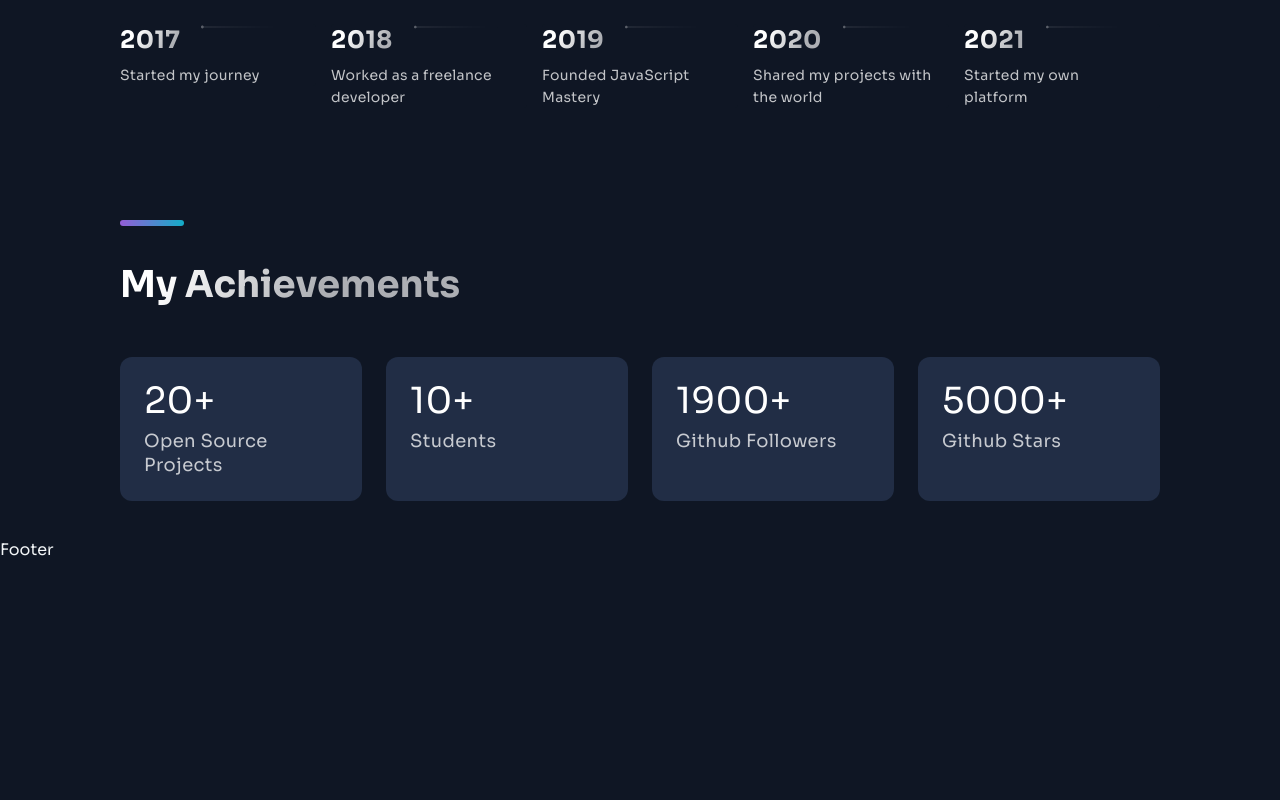
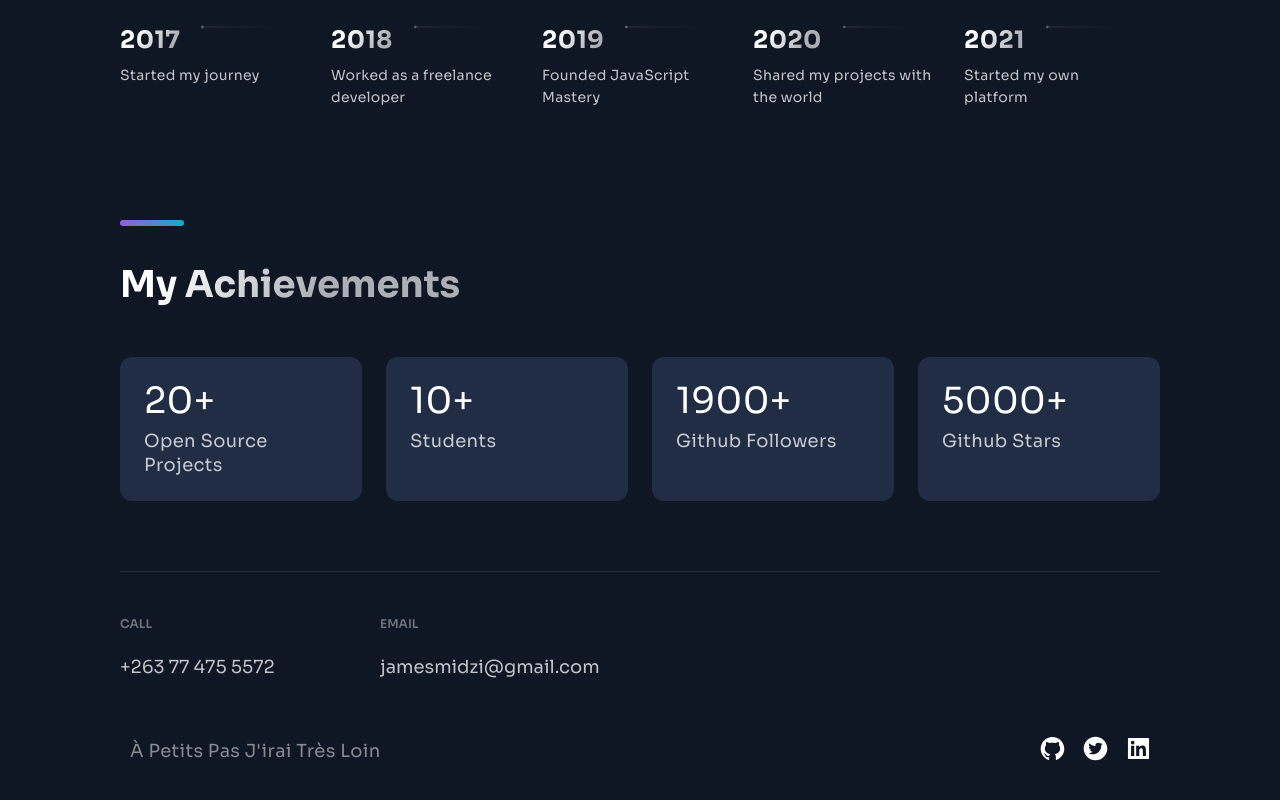
Before and after one commit to Psypher1/portfolio-next, a Next.js app: page / in a window 1280 px wide. Shown: the part 2599-3399 px from the top of the page. Before the commit the page ends 3159 px from the top, so only its background shows below. Built offline with nearby package versions, Linux system fonts and the light colour scheme.

Commit message:
The footer - the only thing that cooperated

```diff
--- a/src/components/Footer/Footer.js
+++ b/src/components/Footer/Footer.js
@@ -1,14 +1,58 @@
-import React from 'react';
-import { AiFillGithub, AiFillInstagram, AiFillLinkedin } from 'react-icons/ai';
+import React from "react";
+import {
+  AiFillGithub,
+  AiFillTwitterCircle,
+  AiFillLinkedin,
+} from "react-icons/ai";
 
-import { SocialIcons } from '../Header/HeaderStyles';
-import { CompanyContainer, FooterWrapper, LinkColumn, LinkItem, LinkList, LinkTitle, Slogan, SocialContainer, SocialIconsContainer } from './FooterStyles';
+import { SocialIcons } from "../Header/HeaderStyles";
+import {
+  CompanyContainer,
+  FooterWrapper,
+  LinkColumn,
+  LinkItem,
+  LinkList,
+  LinkTitle,
+  Slogan,
+  SocialContainer,
+  SocialIconsContainer,
+} from "./FooterStyles";
 
 const Footer = () => {
   return (
-    <div>
-      Footer
-    </div>
+    <FooterWrapper>
+      <LinkList>
+        <LinkColumn>
+          <LinkTitle>Call</LinkTitle>
+          <LinkItem href="tel:263774755572">+263 77 475 5572</LinkItem>
+        </LinkColumn>
+        <LinkColumn>
+          <LinkTitle>Email</LinkTitle>
+          <LinkItem href="mailto:jamesmidzi@gmail.com">
+            jamesmidzi@gmail.com
+          </LinkItem>
+        </LinkColumn>
+      </LinkList>
+      <SocialIconsContainer>
+        <CompanyContainer>
+          <Slogan> À Petits Pas J'irai Très Loin</Slogan>
+        </CompanyContainer>
+        <SocialContainer>
+          <SocialIcons href="https://github.com/psypher1" target="_blank">
+            <AiFillGithub size="2.7rem" />
+          </SocialIcons>
+          <SocialIcons href="https://twitter.com/psypher1" target="_blank">
+            <AiFillTwitterCircle size="2.7rem" />
+          </SocialIcons>
+          <SocialIcons
+            href="https://linkedin.com/in/jamesmidzi"
+            target="_blank"
+          >
+            <AiFillLinkedin size="2.7rem" />
+          </SocialIcons>
+        </SocialContainer>
+      </SocialIconsContainer>
+    </FooterWrapper>
   );
 };
 
```
